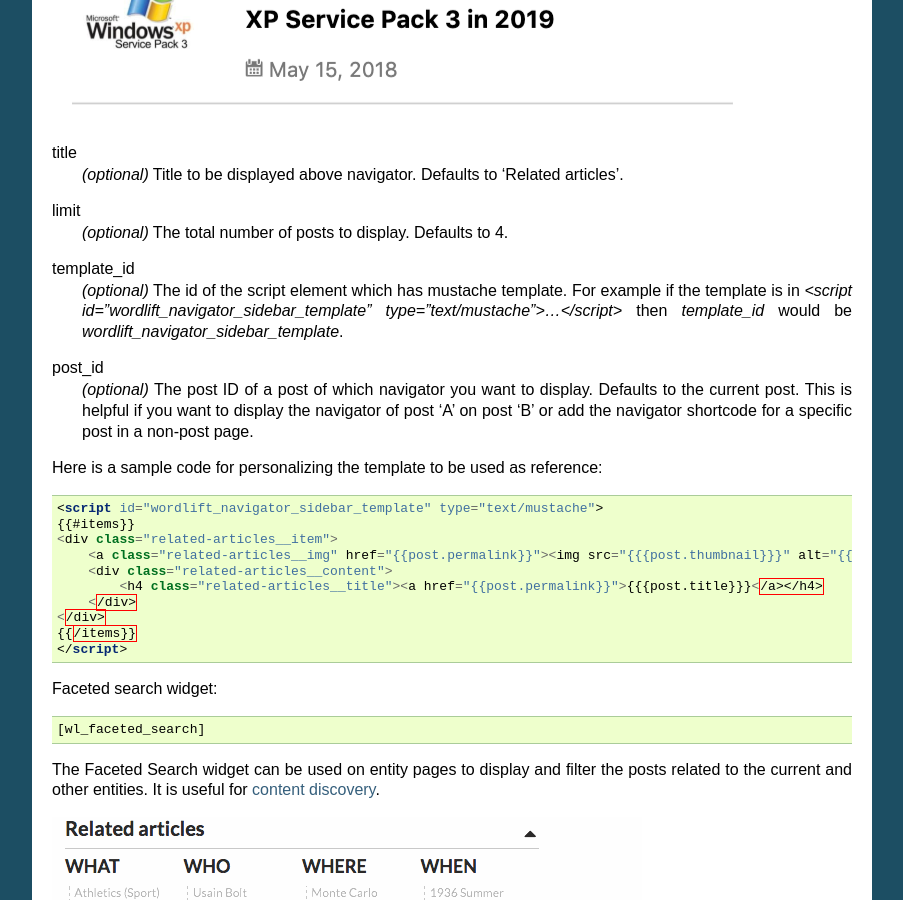
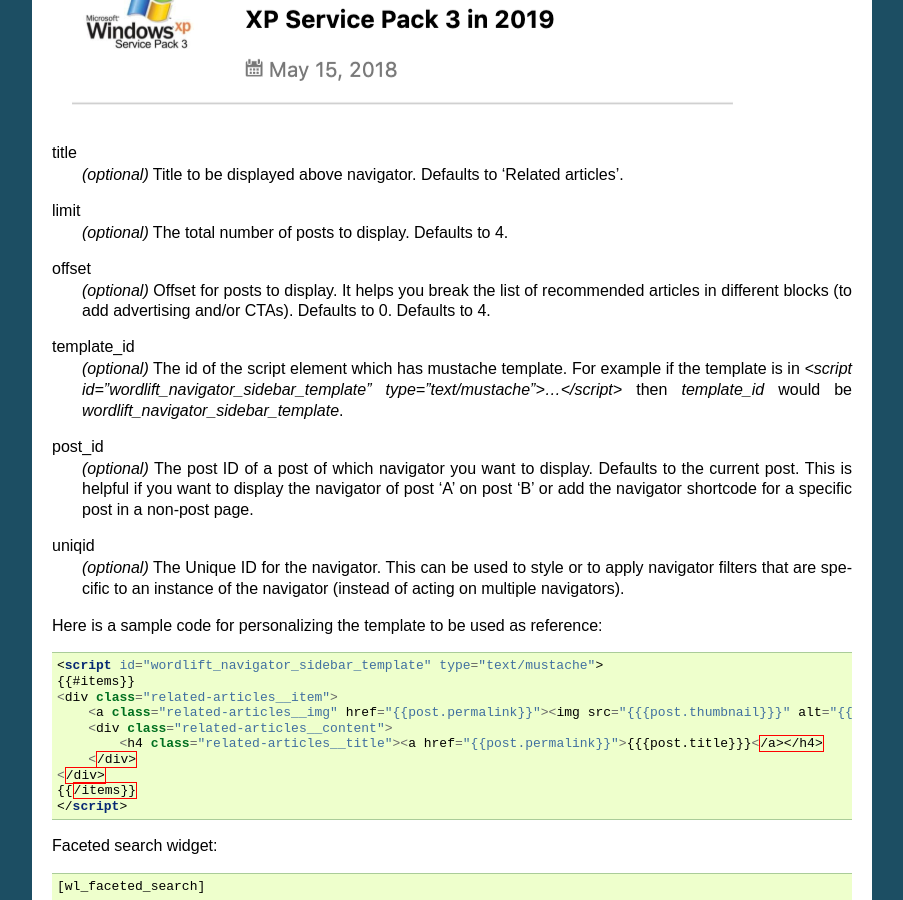
Before and after one commit to insideout10/wordlift-docs, a Sphinx documentation site: the page built from docs/shortcodes.rst, in a window 1280 px wide and 900 px high, scrolled down 3821 px. Shown: the whole window, without its empty margins (198-1101 px from the left). Built offline with Sphinx 7.4.7, drawn with Linux system fonts in a browser that asks for light colours.

Commit message:
Update shortcodes
I added the parameters for the navigator.

```diff
--- a/docs/shortcodes.rst
+++ b/docs/shortcodes.rst
@@ -164,11 +164,17 @@
 limit
     *(optional)* The total number of posts to display. Defaults to 4.
 
+offset
+    *(optional)* Offset for posts to display. It helps you break the list of recommended articles in different blocks (to add advertising and/or CTAs). Defaults to 0. Defaults to 4.
+
 template_id
     *(optional)* The id of the script element which has mustache template. For example if the template is in `<script id="wordlift_navigator_sidebar_template" type="text/mustache">...</script>` then `template_id` would be `wordlift_navigator_sidebar_template`.
 
 post_id
     *(optional)* The post ID of a post of which navigator you want to display. Defaults to the current post. This is helpful if you want to display the navigator of post 'A' on post 'B' or add the navigator shortcode for a specific post in a non-post page.
+
+uniqid
+    *(optional)* The Unique ID for the navigator. This can be used to style or to apply navigator filters that are specific to an instance of the navigator (instead of acting on multiple navigators).
 
 Here is a sample code for personalizing the template to be used as reference:
 
```
